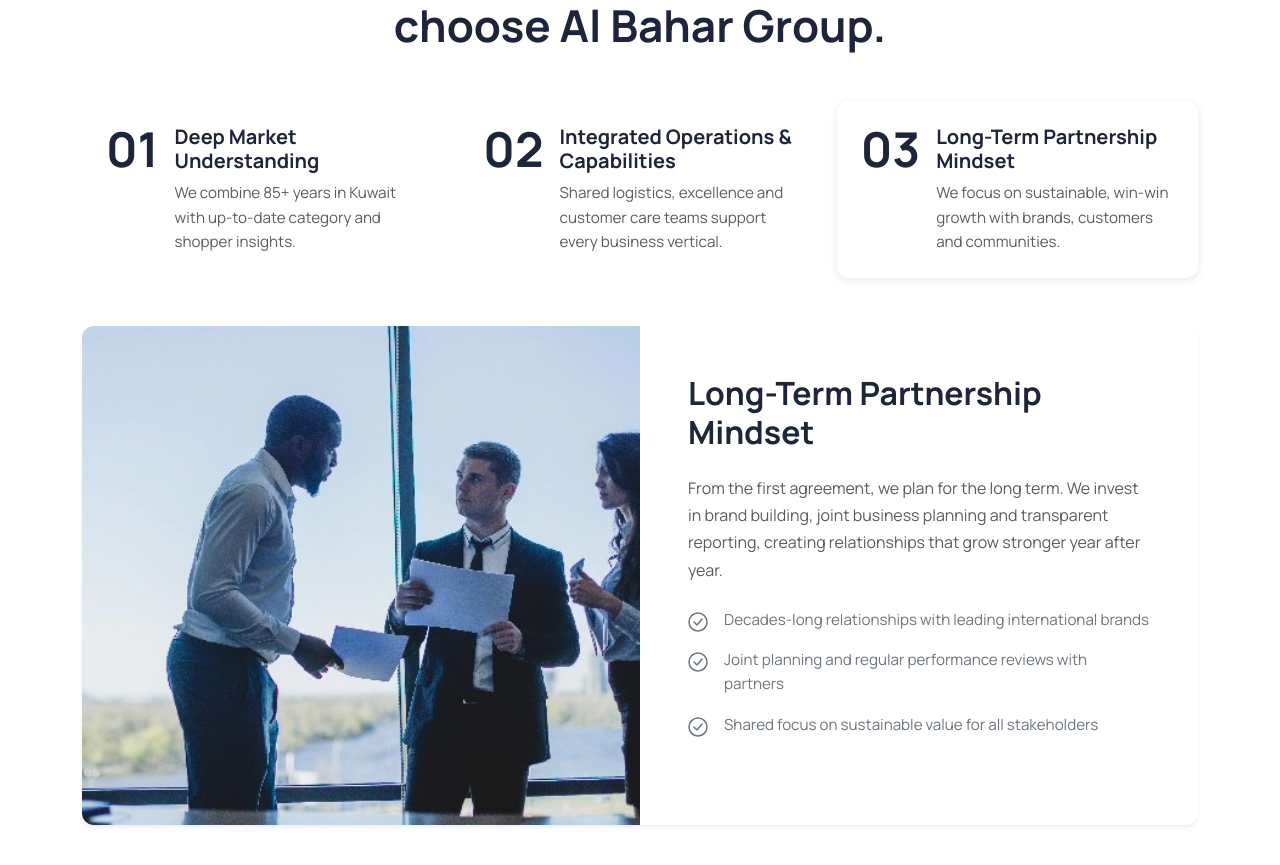
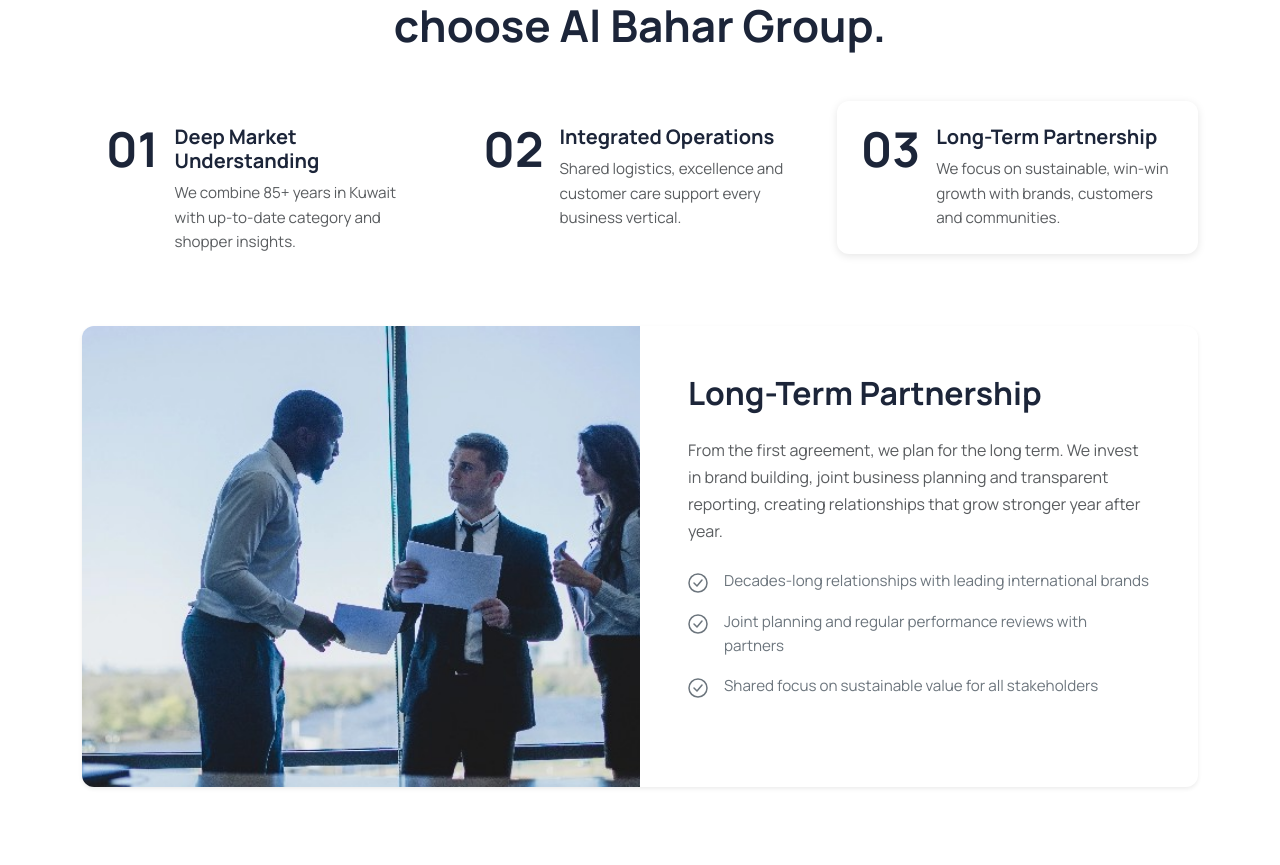
Before and after one commit to shirin-sha/albahargroupsampletemplate1, a Next.js app: page / in a window 1280 px wide. Shown: the part 3914-4779 px from the top of the page. Built offline with nearby package versions, Linux system fonts and the light colour scheme.

Commit message:
important chnages

```diff
--- a/components/Process.tsx
+++ b/components/Process.tsx
@@ -23,8 +23,8 @@
   },
   {
     number: '02',
-    title: 'Integrated Operations & Capabilities',
-    description: 'Shared logistics, excellence and customer care teams support every business vertical.',
+    title: 'Integrated Operations',
+    description: 'Shared logistics, excellence and customer care support every business vertical.',
     icon: <FiBarChart size={32} />,
     image: '/process-02.jpg',
     details: {
@@ -39,7 +39,7 @@
   },
   {
     number: '03',
-    title: 'Long-Term Partnership Mindset',
+    title: 'Long-Term Partnership',
     description: 'We focus on sustainable, win-win growth with brands, customers and communities.',
     icon: <FiCheckCircle size={32} />,
     image: '/process-1.jpg',
```
